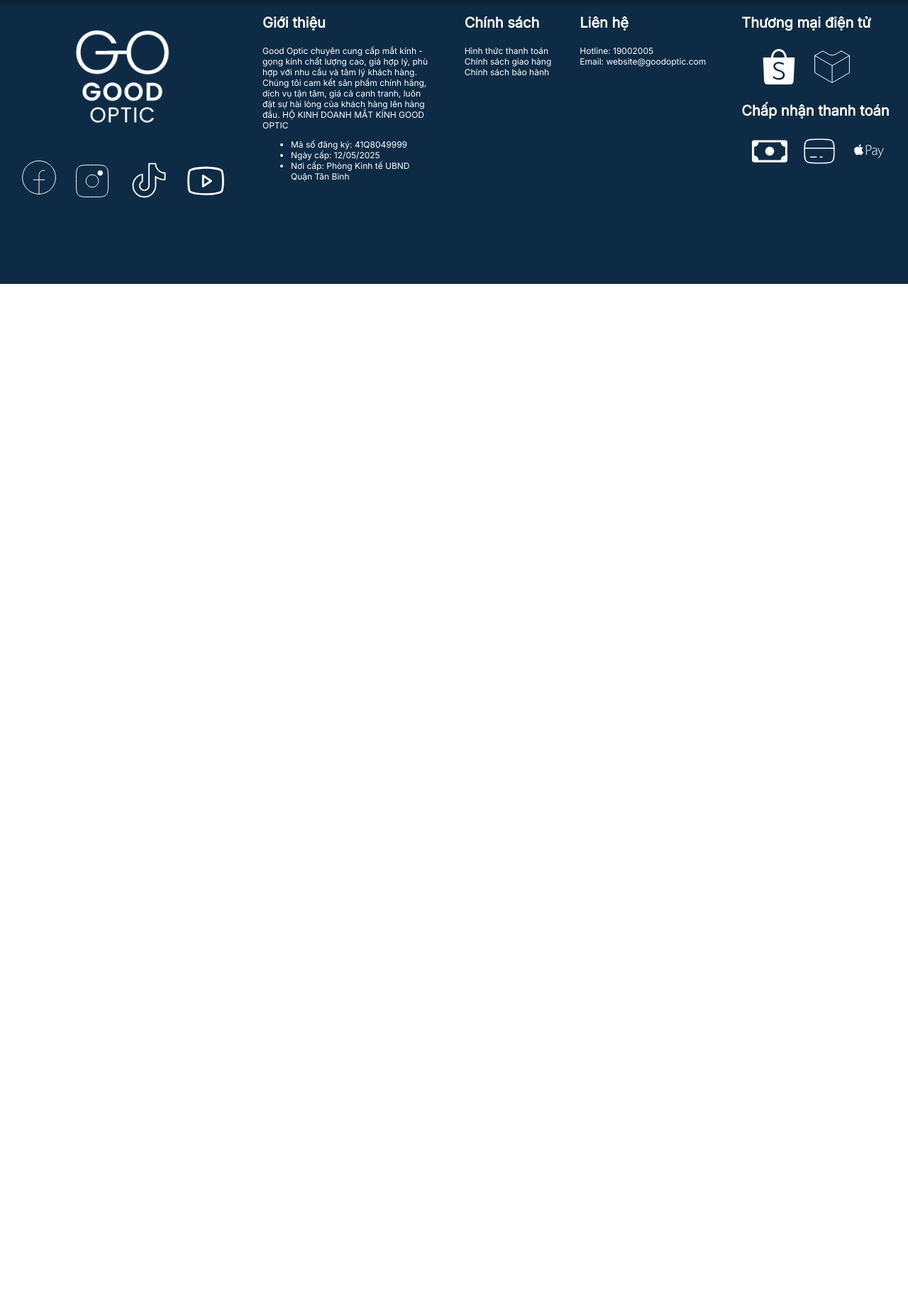
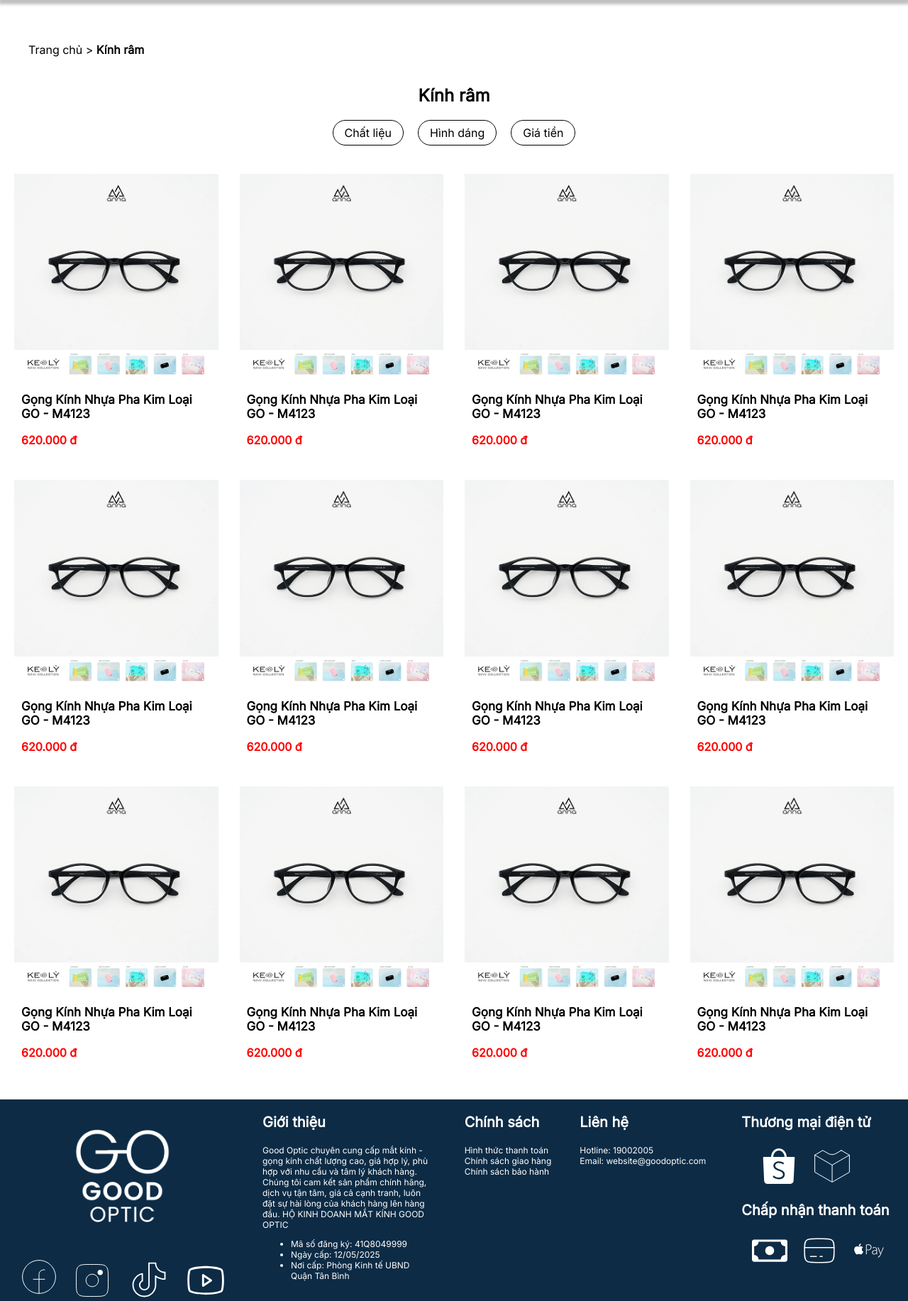
Before and after one commit to haman-1608/GoodOptic, a PHP site: page /index.php?page=kinhram in a window 1280 px wide. Shown: the part 130-1963 px from the top of the page at 71% size. Before the commit the page ends 530 px from the top, so only its background shows below. Run offline with PHP 8.4, Linux system fonts and the light colour scheme.

Commit message:
product pages

```diff
--- /dev/null
+++ b/css/danhmucsp.css
@@ -0,0 +1,82 @@
+.dmsp{
+    margin: 40px 20px;
+    display: flex;
+    justify-content: center;
+    flex-direction: column;
+}
+
+#trongkinh{
+    display:grid;
+    grid-template-columns: repeat(4,1fr);
+    justify-content: center;
+    gap:30px;
+}
+
+#kinhram{
+    display:grid;
+    grid-template-columns: repeat(4,1fr);
+    justify-content: center;
+    gap:30px;
+}
+
+#gongkinh{
+    display:grid;
+    grid-template-columns: repeat(4,1fr);
+    justify-content: center;
+    gap:30px;
+}
+
+.ndsp{
+    display:flex;
+    flex-direction: column;
+    justify-content: center;
+}
+
+.ndsp div{
+    height:80%;
+    overflow:hidden;
+}
+
+.ndsp div img{
+    width:100%;
+    height:100%;
+    object-fit: cover;
+}
+
+.dmsp a{
+    text-decoration: none;
+}
+.dmsp a:hover{
+    box-shadow: 0 4px 20px rgba(0, 0, 0, 0.15); /* giống Figma */
+    transform: translateY(-2px)
+}
+
+.ndsp p{
+    padding: 0px 10px;
+}
+
+.tensp{
+    font-weight: 700;
+    font-size: 17px;
+    color: black;
+}
+
+.gia{
+    color: red;
+    font-weight: 600;
+}
+
+.filter{
+    margin-bottom: 40px;
+    justify-content: center;
+    display: flex;
+    gap: 20px;
+}
+
+.filter div{
+    cursor: pointer;
+    padding: 7px 16px;
+    text-align: center;
+    border-radius: 30px;
+    border: 0.2px solid black;
+}
--- a/css/style.css
+++ b/css/style.css
@@ -90,6 +90,7 @@ header{
 
 /* MAIN */
 main{
+    display: contents;
     max-width: 1440px;
     background-color: #FFFFFF;
 }
--- a/css/trangchu.css
+++ b/css/trangchu.css
@@ -1,19 +1,16 @@
 .banner{
-    width: 1256px;
+    display: contents;
 }
 
 .banner img{
     width: 100%;
 }
 .dichvu{
-    margin-bottom: 30px;
-    margin-left: 10px;
-    margin-top: 80px;
+    justify-content: center;
     font-size: 15px;
     display: flex;
     gap: 30px;
-    align-items: flex-start;
-    justify-content: space-between;
+
 }
 .dichvu b{
     font-size: 20px;
--- a/index.php
+++ b/index.php
@@ -6,6 +6,7 @@
     <link href="https://fonts.googleapis.com/css2?family=Inter&display=swap" rel="stylesheet">
     <link rel="stylesheet" type="text/css" href="css/style.css">
     <link rel="stylesheet" type="text/css" href="css/trangchu.css">
+    <link rel="stylesheet" type="text/css" href="css/danhmucsp.css">
     <link rel="icon" type="image/png" href="imgs/Logo1.png">
     <title>Good Optic - Nhìn rõ hôm nay, tự tin ngày mai</title>
 </head>
--- a/pages/kinhram.php
+++ b/pages/kinhram.php
@@ -0,0 +1,131 @@
+<div class="dmsp">
+    <p style="margin: 20px;">Trang chủ > <span style="font-weight: bold;">Kính râm</span></p>
+    <h2 style = "text-align: center;">Kính râm</h2>
+    <div class="filter">
+        <div class="filter1">Chất liệu</div>
+        <div class="filter2">Hình dáng</div>
+        <div class="filter3">Giá tiền</div>
+    </div>
+
+    <div id="kinhram">
+        <a href="#" class="sp">
+            <div class="ndsp">
+                <div class="anhsp">
+                    <img src="imgs/trangchu/trongkinh.png">
+                </div>
+                <p class="tensp">Gọng Kính Nhựa Pha Kim Loại GO - M4123</p>
+                <p class="gia" style="margin-top: 0px;">620.000 đ</p>
+            </div>
+        </a>
+
+        <a href="#" class="sp">
+            <div class="ndsp">
+                <div class="anhsp">
+                    <img src="imgs/trangchu/trongkinh.png">
+                </div>
+                <p class="tensp">Gọng Kính Nhựa Pha Kim Loại GO - M4123</p>
+                <p class="gia" style="margin-top: 0px;">620.000 đ</p>
+            </div>
+        </a>
+
+        <a href="#" class="sp">
+            <div class="ndsp">
+                <div class="anhsp">
+                    <img src="imgs/trangchu/trongkinh.png">
+                </div>
+                <p class="tensp">Gọng Kính Nhựa Pha Kim Loại GO - M4123</p>
+                <p class="gia" style="margin-top: 0px;">620.000 đ</p>
+            </div>
+        </a>
+
+        <a href="#" class="sp">
+            <div class="ndsp">
+                <div class="anhsp">
+                    <img src="imgs/trangchu/trongkinh.png">
+                </div>
+                <p class="tensp">Gọng Kính Nhựa Pha Kim Loại GO - M4123</p>
+                <p class="gia" style="margin-top: 0px;">620.000 đ</p>
+            </div>
+        </a>
+
+        <a href="#" class="sp">
+            <div class="ndsp">
+                <div class="anhsp">
+                    <img src="imgs/trangchu/trongkinh.png">
+                </div>
+                <p class="tensp">Gọng Kính Nhựa Pha Kim Loại GO - M4123</p>
+                <p class="gia" style="margin-top: 0px;">620.000 đ</p>
+            </div>
+        </a>
+
+        <a href="#" class="sp">
+            <div class="ndsp">
+                <div class="anhsp">
+                    <img src="imgs/trangchu/trongkinh.png">
+                </div>
+                <p class="tensp">Gọng Kính Nhựa Pha Kim Loại GO - M4123</p>
+                <p class="gia" style="margin-top: 0px;">620.000 đ</p>
+            </div>
+        </a>
+
+        <a href="#" class="sp">
+            <div class="ndsp">
+                <div class="anhsp">
+                    <img src="imgs/trangchu/trongkinh.png">
+                </div>
+                <p class="tensp">Gọng Kính Nhựa Pha Kim Loại GO - M4123</p>
+                <p class="gia" style="margin-top: 0px;">620.000 đ</p>
+            </div>
+        </a>
+
+        <a href="#" class="sp">
+            <div class="ndsp">
+                <div class="anhsp">
+                    <img src="imgs/trangchu/trongkinh.png">
+                </div>
+                <p class="tensp">Gọng Kính Nhựa Pha Kim Loại GO - M4123</p>
+                <p class="gia" style="margin-top: 0px;">620.000 đ</p>
+            </div>
+        </a>
+
+        <a href="#" class="sp">
+            <div class="ndsp">
+                <div class="anhsp">
+                    <img src="imgs/trangchu/trongkinh.png">
+                </div>
+                <p class="tensp">Gọng Kính Nhựa Pha Kim Loại GO - M4123</p>
+                <p class="gia" style="margin-top: 0px;">620.000 đ</p>
+            </div>
+        </a>
+
+        <a href="#" class="sp">
+            <div class="ndsp">
+                <div class="anhsp">
+                    <img src="imgs/trangchu/trongkinh.png">
+                </div>
+                <p class="tensp">Gọng Kính Nhựa Pha Kim Loại GO - M4123</p>
+                <p class="gia" style="margin-top: 0px;">620.000 đ</p>
+            </div>
+        </a>
+
+        <a href="#" class="sp">
+            <div class="ndsp">
+                <div class="anhsp">
+                    <img src="imgs/trangchu/trongkinh.png">
+                </div>
+                <p class="tensp">Gọng Kính Nhựa Pha Kim Loại GO - M4123</p>
+                <p class="gia" style="margin-top: 0px;">620.000 đ</p>
+            </div>
+        </a>
+
+        <a href="#" class="sp">
+            <div class="ndsp">
+                <div class="anhsp">
+                    <img src="imgs/trangchu/trongkinh.png">
+                </div>
+                <p class="tensp">Gọng Kính Nhựa Pha Kim Loại GO - M4123</p>
+                <p class="gia" style="margin-top: 0px;">620.000 đ</p>
+            </div>
+        </a>
+    </div>
+</div>
--- a/pages/trangchu.php
+++ b/pages/trangchu.php
@@ -55,5 +55,3 @@
         </div>
     </div>
 </div>
-
-<s
```
Also changed, not shown: pages/gongkinh.php (+131 -0 lines), pages/lienhe.php (+17 -0 lines), pages/trongkinh.php (+131 -0 lines), css/gioithieu.css (added), imgs/trangchu/Banner1.png (added), imgs/trangchu/trongkinh.png (added).
